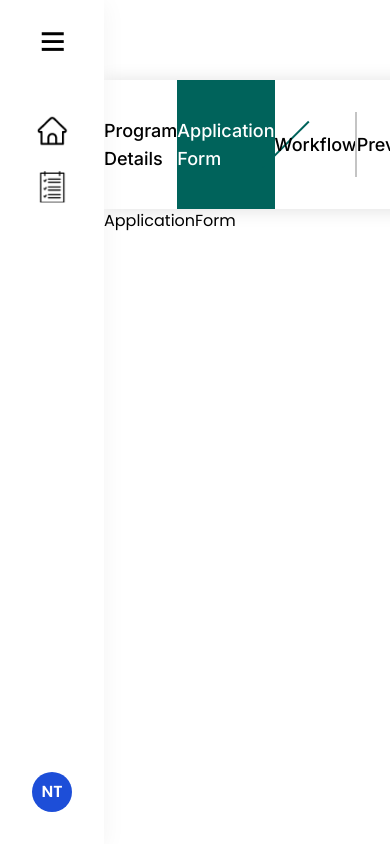
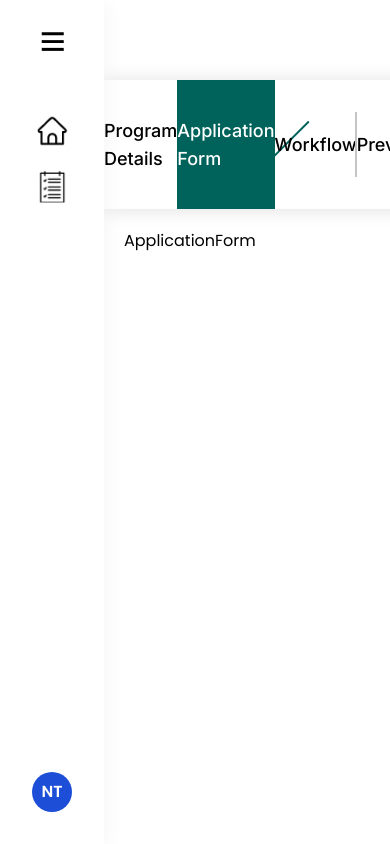
Before and after one commit to gift56/Fetest1, a React (Create React App) app: page / in a window 390 px wide. Shown: the top 844 px of the page. Built offline with nearby package versions, Linux system fonts and the light colour scheme.

Commit message:
woking on card component

```diff
--- a/src/components/ApplicationForm/ApplicationForm.tsx
+++ b/src/components/ApplicationForm/ApplicationForm.tsx
@@ -1,7 +1,7 @@
 import { useState } from "react";
 
 const ApplicationForm = () => {
-  return <form className="w-full flex flex-col p5 md:p-10">ApplicationForm</form>;
+  return <form className="w-full flex flex-col p-5 md:p-10">ApplicationForm</form>;
 };
 
 export default ApplicationForm;
```
